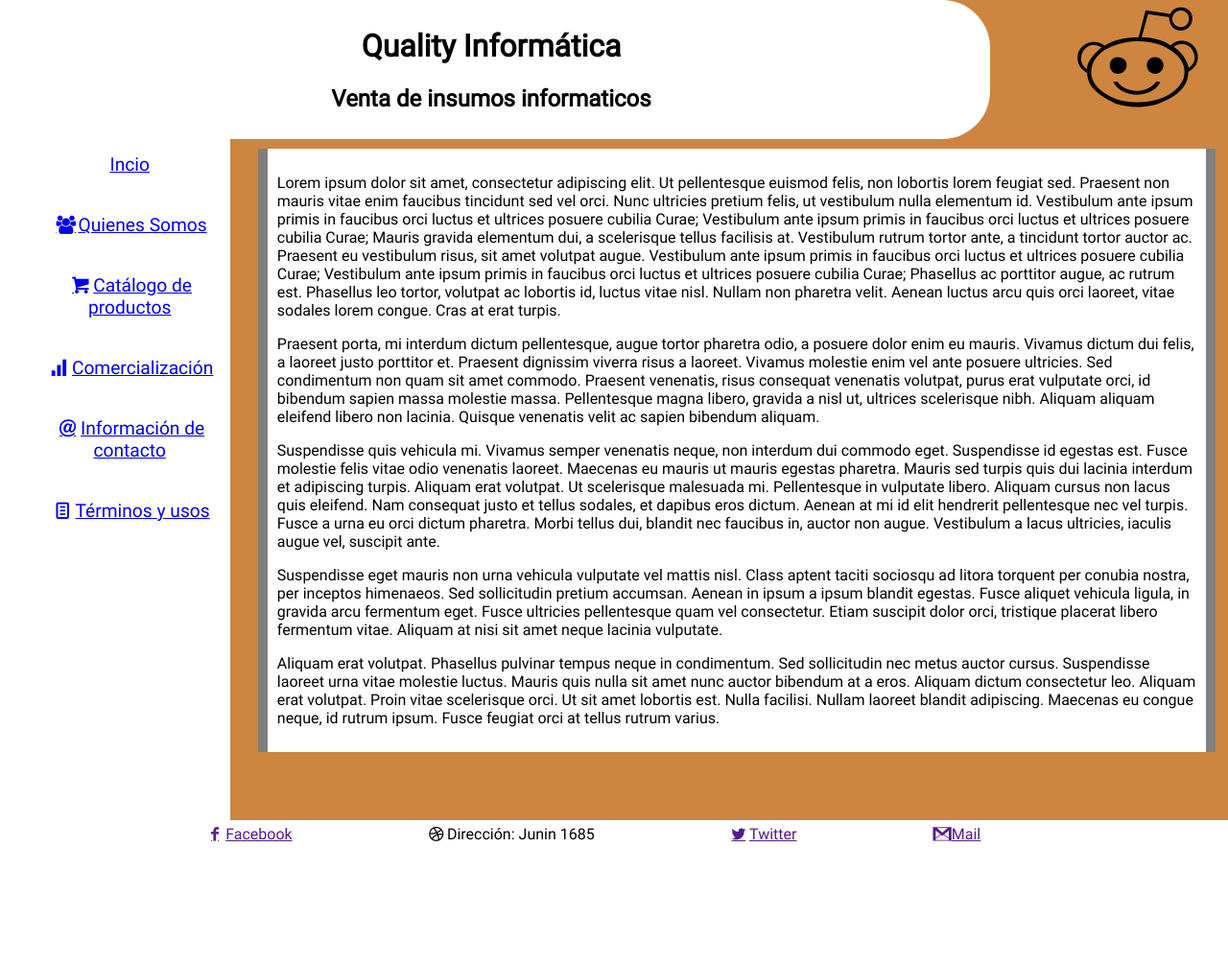
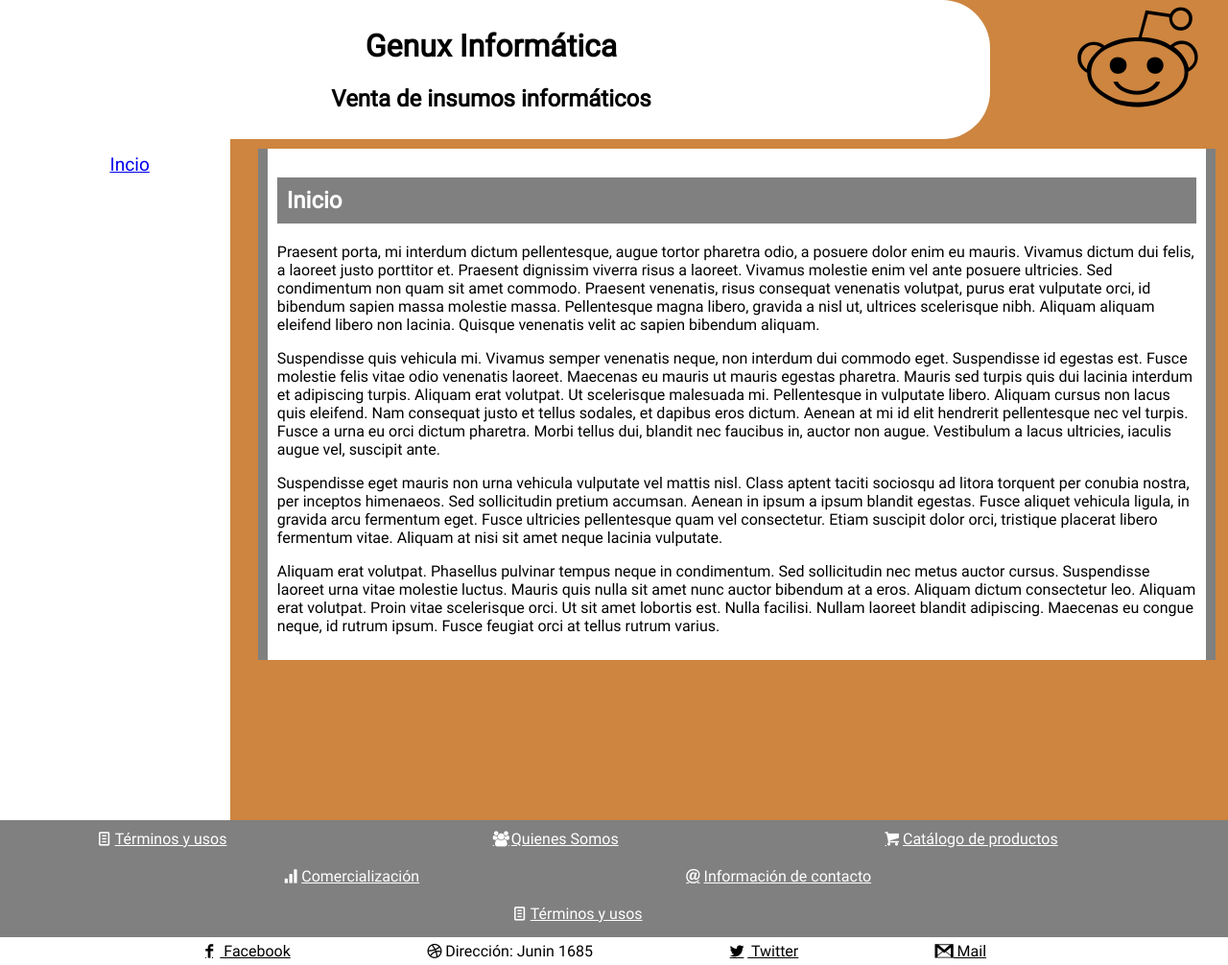
Before and after one commit to facurubin/Genux, a PHP site: page / in a window 1280 px wide. Shown: the whole page at 96% size. Before the commit the page ends 877 px from the top, so only its background shows below. Run offline with PHP 8.4, Linux system fonts and the light colour scheme.

Commit message:
cambie nav a footer

```diff
--- a/css/estilo.css
+++ b/css/estilo.css
@@ -99,6 +99,7 @@ footer
 }
 footer a, footer p
 {
+	color: black;
 	margin: 5px 0 0px 0;
 	padding:0 90px 5px 45px;
 	display: inline-block;
@@ -116,3 +117,26 @@ footer a, footer p
 	float: right;
 	font-size: 6.5em;
 }
+.titulo
+{
+	color: white;
+	padding: 10px;
+	background: grey;
+}
+.barra
+{
+	display: inline-block;
+	padding: 0;
+	width: 100%;
+	padding:0 5px 5px 5px;
+	background: grey;
+}
+.barra a
+{
+	color: white;
+}
+footer .barra a:hover
+{
+	color: black;
+	background: white;
+}
--- a/index.html
+++ b/index.html
@@ -1,7 +1,7 @@
 <!DOCTYPE html>
 <html lang="es">
   <head>
-  	<title>Incio</title>
+  	<title>Incio Genux informatica</title>
     <meta charset="utf-8" />
     <meta name="viewport" content="width=device-width , initial-scale=1 ,maximum-scale=1" />
   	<link rel="stylesheet" href="css/estilo.css" />
@@ -10,24 +10,21 @@
   </head>
 	<body>
   		<header>
-	  			<h1>Quality Informática</h1>
-	  			<h2>Venta de insumos informaticos</h2>
+	  			<h1>Genux Informática</h1>
+	  			<h2>Venta de insumos informáticos</h2>
 	  	</header>
 	  	<div id="logo" class="icono-logo"></div>
 	  	<aside>
 		  	<nav>
 		  			<p><a href="#">Incio</a></p>
-		  			<p><a href="#" class="icono-users">Quienes Somos</a></p>
-		  			<p><a href="#" class="icono-basket">Catálogo de productos</a></p>
-		  			<p><a href="#" class="icono-chart-bar">Comercialización</a></p>
-		  			<p><a href="#" class="icono-at">Información de contacto</a></p>
-		  			<p><a href="#" class="icono-doc-text">Términos y usos</a></p>
+
 		  	</nav>
 		</aside>
 	  	<section>
 	  		<article id="contenido">
+				<h2 class="titulo">Inicio</h2>
 				<p>
-				Lorem ipsum dolor sit amet, consectetur adipiscing elit. Ut pellentesque euismod felis, non lobortis lorem feugiat sed. Praesent non mauris vitae enim faucibus tincidunt sed vel orci. Nunc ultricies pretium felis, ut vestibulum nulla elementum id. Vestibulum ante ipsum primis in faucibus orci luctus et ultrices posuere cubilia Curae; Vestibulum ante ipsum primis in faucibus orci luctus et ultrices posuere cubilia Curae; Mauris gravida elementum dui, a scelerisque tellus facilisis at. Vestibulum rutrum tortor ante, a tincidunt tortor auctor ac. Praesent eu vestibulum risus, sit amet volutpat augue. Vestibulum ante ipsum primis in faucibus orci luctus et ultrices posuere cubilia Curae; Vestibulum ante ipsum primis in faucibus orci luctus et ultrices posuere cubilia Curae; Phasellus ac porttitor augue, ac rutrum est. Phasellus leo tortor, volutpat ac lobortis id, luctus vitae nisl. Nullam non pharetra velit. Aenean luctus arcu quis orci laoreet, vitae sodales lorem congue. Cras at erat turpis.
+
 				</p>
 				<p>
 				Praesent porta, mi interdum dictum pellentesque, augue tortor pharetra odio, a posuere dolor enim eu mauris. Vivamus dictum dui felis, a laoreet justo porttitor et. Praesent dignissim viverra risus a laoreet. Vivamus molestie enim vel ante posuere ultricies. Sed condimentum non quam sit amet commodo. Praesent venenatis, risus consequat venenatis volutpat, purus erat vulputate orci, id bibendum sapien massa molestie massa. Pellentesque magna libero, gravida a nisl ut, ultrices scelerisque nibh. Aliquam aliquam eleifend libero non lacinia. Quisque venenatis velit ac sapien bibendum aliquam.
@@ -44,10 +41,18 @@
 	  		</article>
 	  	</section>
 	  	<footer>
-	  		<a href="" class="icono-facebook">Facebook</a>
+	  		<div class="barra">
+	  			<p><a href="#" class="icono-doc-text">Términos y usos</a></p>
+	  			<p><a href="#" class="icono-users">Quienes Somos</a></p>
+		  		<p><a href="#" class="icono-basket">Catálogo de productos</a></p>
+		  		<p><a href="#" class="icono-chart-bar">Comercialización</a></p>
+		  		<p><a href="#" class="icono-at">Información de contacto</a></p>
+		  		<p><a href="#" class="icono-doc-text">Términos y usos</a></p>
+	  		</div>
+	  		<a href="" class="icono-facebook"> Facebook</a>
 	  		<p class="icono-dribbble">Dirección: Junin 1685</p>
-	  		<a href="" class="icono-twitter">Twitter</a>
-	  		<a href="" class="icono-gmail">Mail</a>
+	  		<a href="" class="icono-twitter"> Twitter</a>
+	  		<a href="" class="icono-gmail"> Mail</a>
 	  	</footer>
 	</body>
 </html>
```
